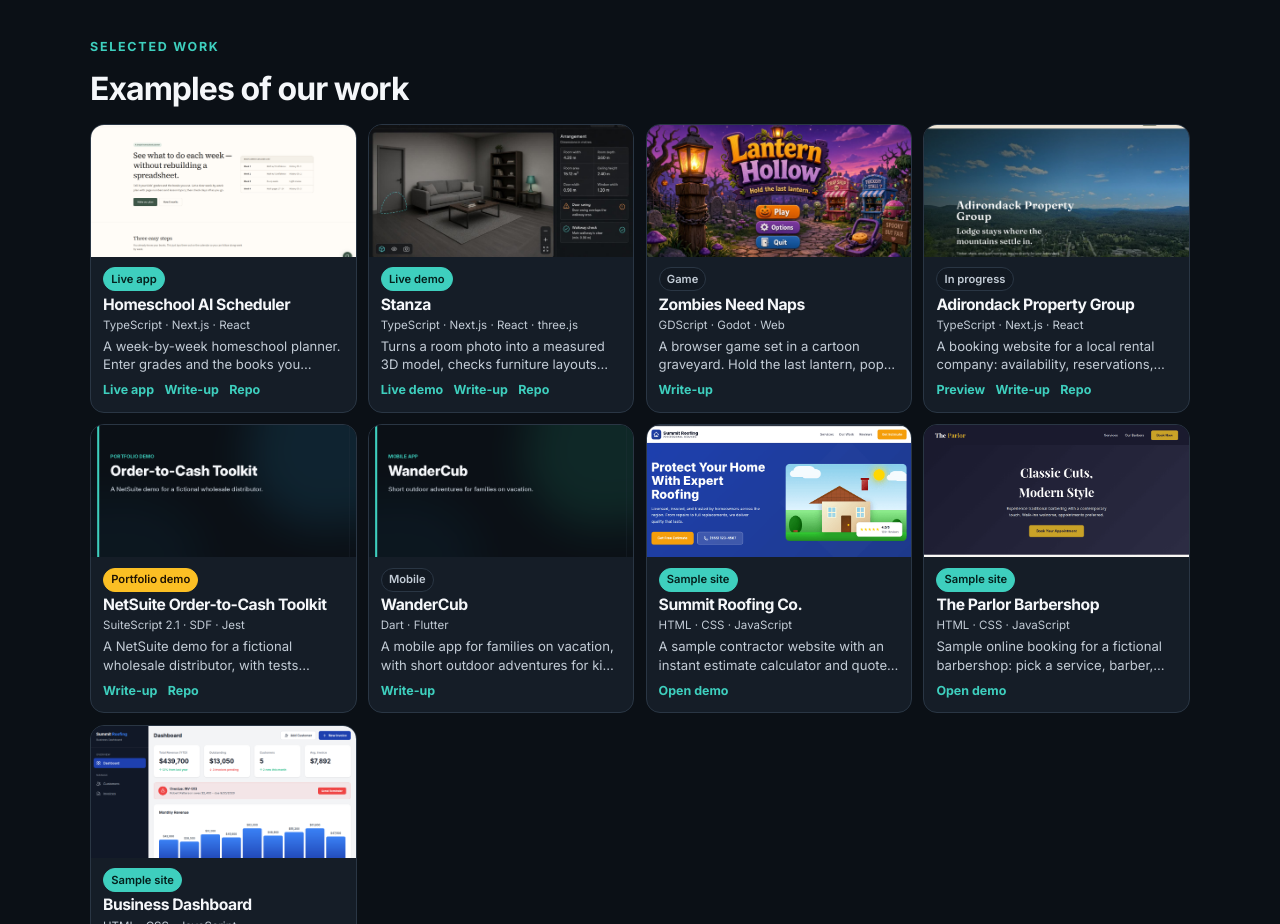
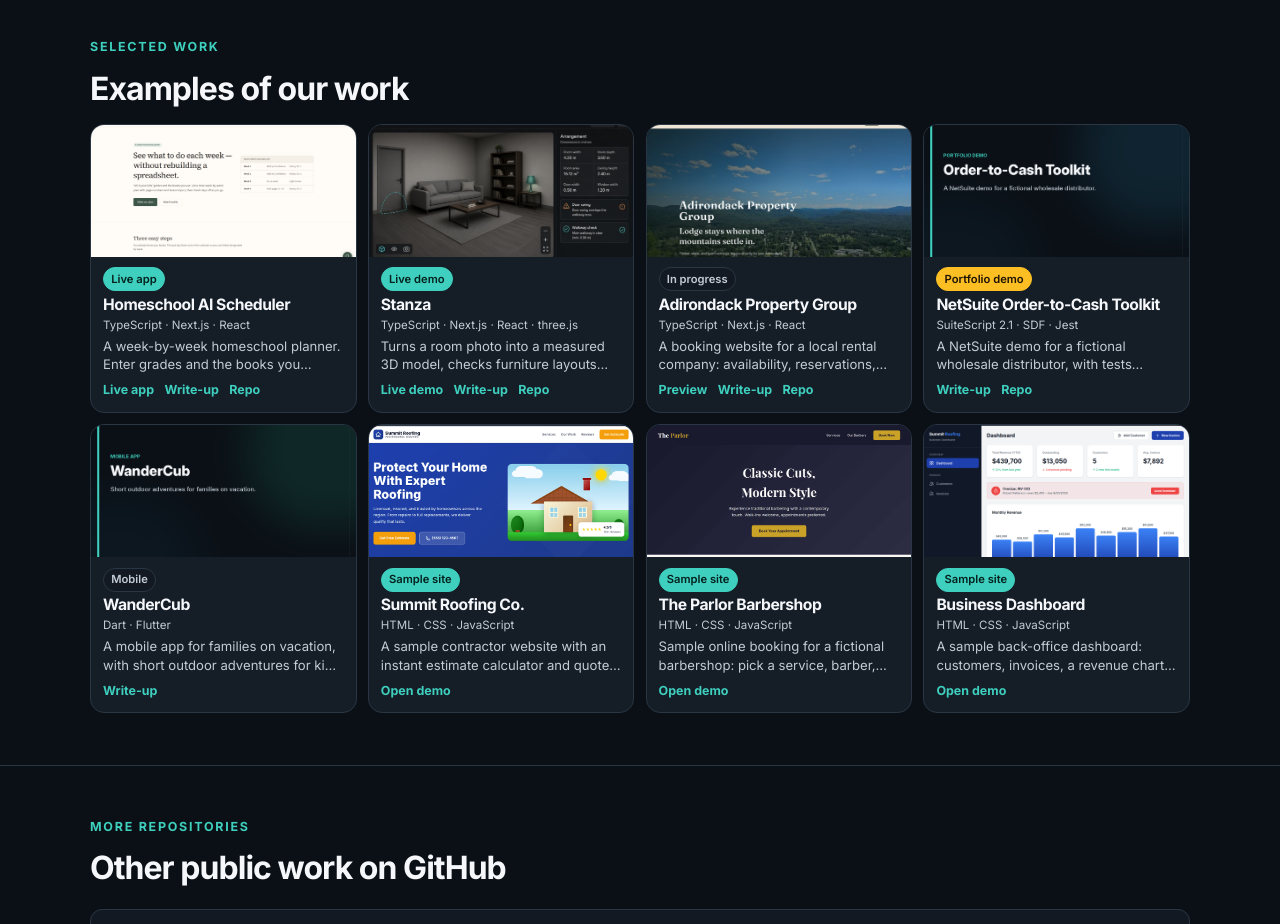
Before and after one commit to NolenM93/NolenM93.github.io, a plain HTML site: page index.html in a window 1280 px wide. Shown: the part 1380-2304 px from the top of the page. Drawn offline with Linux system fonts and the light colour scheme.

Commit message:
Remove the Zombies Need Naps card from the portfolio page

```diff
--- a/assets/js/hero-scene.js
+++ b/assets/js/hero-scene.js
@@ -32,9 +32,9 @@
     {
       id: "games",
       label: "Games",
-      copy: "Browser games, including Zombies Need Naps.",
-      href: "projects/lantern-hollow.html",
-      linkLabel: "See games"
+      copy: "A space battle you can play on this page, plus other game work in the repos.",
+      href: "#space-game",
+      linkLabel: "Play the space game"
     },
     {
       id: "code",
--- a/index.html
+++ b/index.html
@@ -294,21 +294,6 @@
                 <a href="https://nolenm93.github.io/Physical-Environment-Decision-Log/" target="_blank" rel="noreferrer">Live demo</a>
                 <a href="projects/stanza.html">Write-up</a>
                 <a href="https://github.com/NolenM93/Physical-Environment-Decision-Log" target="_blank" rel="noreferrer">Repo</a>
-              </div>
-            </div>
-          </article>
-
-          <article class="card">
-            <a class="card-media" href="projects/lantern-hollow.html">
-              <img src="assets/images/projects/lantern-hollow-preview.jpg" alt="Zombies Need Naps title scene with a glowing lantern in a cartoon graveyard" />
-            </a>
-            <div class="card-body">
-              <div class="skills"><span class="tag">Game</span></div>
-              <h3>Zombies Need Naps</h3>
-              <p class="meta">GDScript · Godot · Web</p>
-              <p>A browser game set in a cartoon graveyard. Hold the last lantern, pop goofy zombies, and build candy-powered traps between rounds.</p>
-              <div class="card-links">
-                <a href="projects/lantern-hollow.html">Write-up</a>
               </div>
             </div>
           </article>
--- a/sitemap.xml
+++ b/sitemap.xml
@@ -3,7 +3,6 @@
   <url><loc>https://nolenm93.github.io/</loc></url>
   <url><loc>https://nolenm93.github.io/projects/homeschool-ai-scheduler.html</loc></url>
   <url><loc>https://nolenm93.github.io/projects/stanza.html</loc></url>
-  <url><loc>https://nolenm93.github.io/projects/lantern-hollow.html</loc></url>
   <url><loc>https://nolenm93.github.io/projects/adirondack-property-group.html</loc></url>
   <url><loc>https://nolenm93.github.io/projects/netsuite-order-to-cash.html</loc></url>
   <url><loc>https://nolenm93.github.io/demos/summit-roofing/</loc></url>
```
